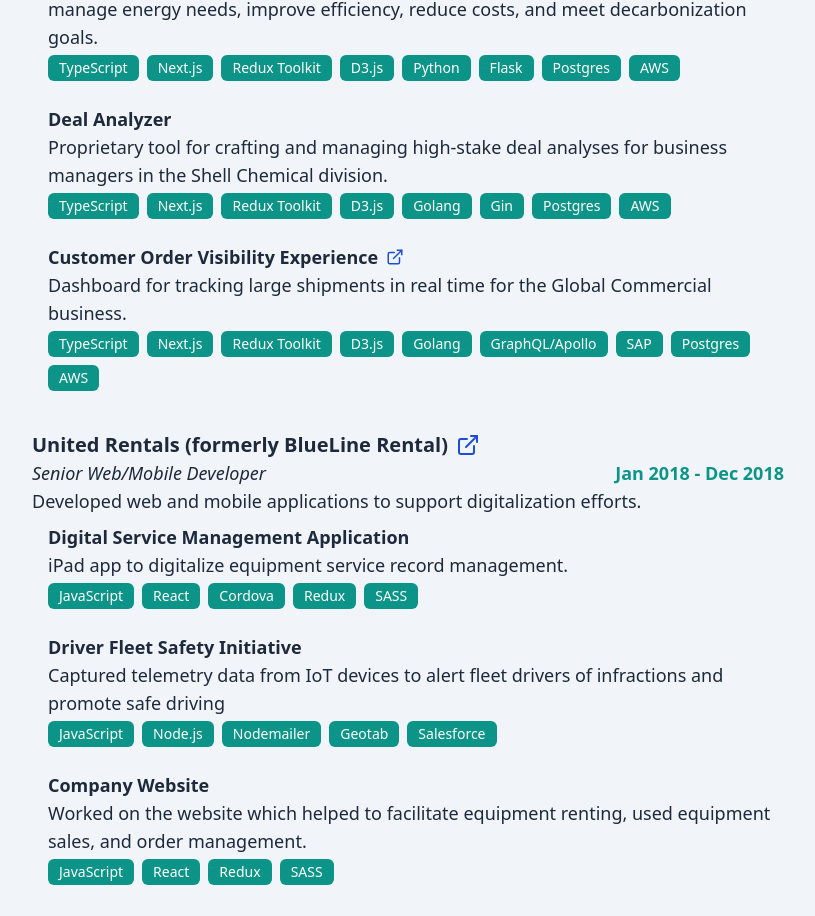
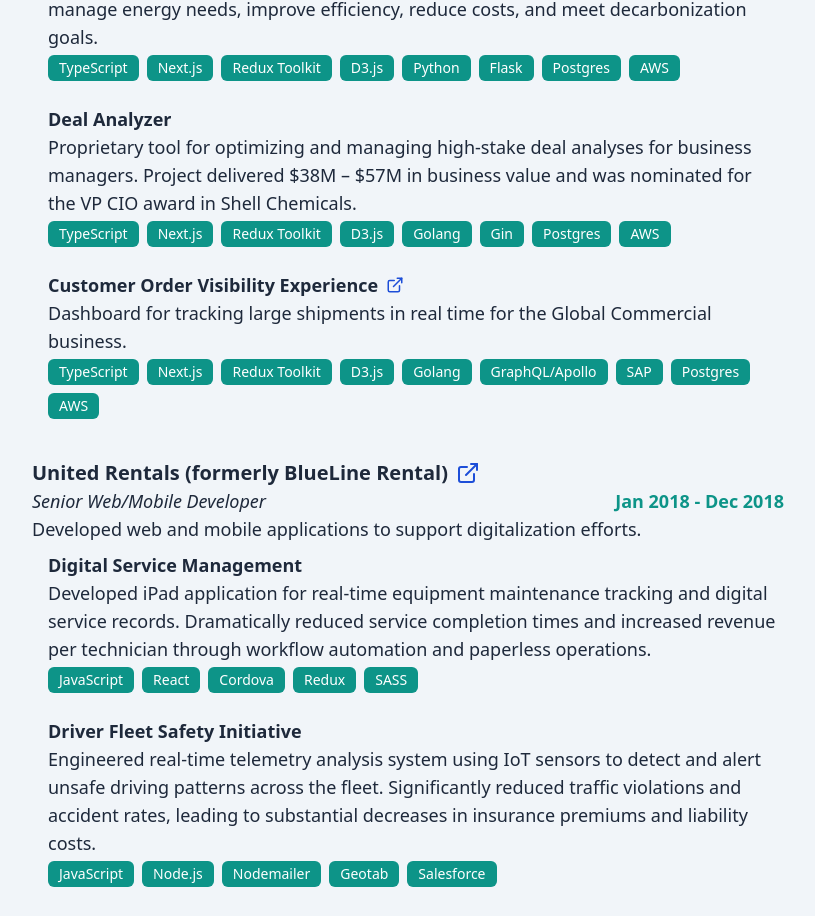
Before and after one commit to thechori/ryanteodoro.com-v2-frontend, a React (Vite) app: page / in a window 1280 px wide. Shown: the part 2073-2989 px from the top of the page, without its empty margins (424-1239 px from the left). Built offline with nearby package versions, Linux system fonts and the light colour scheme.

Commit message:
quick updates for BLR

```diff
--- a/src/App.tsx
+++ b/src/App.tsx
@@ -8,7 +8,7 @@ import Button from "./components/button";
 import { projects } from "./data/projects";
 import { experiences } from "./data/experiences";
 
-const MAX_EXPERIENCES_TO_SHOW = 4;
+const MAX_EXPERIENCES_TO_SHOW = 5;
 
 function App() {
   const [showAllExperiences, setShowAllExperiences] = useState(false);
--- a/src/data/experiences.ts
+++ b/src/data/experiences.ts
@@ -394,7 +394,7 @@ Stood up WordPress website alongside React SPA for marketing and SEO purposes --
             technicalElements: ["Frontend", "Backend"],
             role: "Tech Lead",
             description:
-              "Proprietary tool for crafting and managing high-stake deal analyses for business managers in the Shell Chemical division.",
+              "Proprietary tool for optimizing and managing high-stake deal analyses for business managers. Project delivered $38M – $57M in business value and was nominated for the VP CIO award in Shell Chemicals.",
             descriptionTechnical:
               "The frontend (React/Node.js) and backend (Golang/Gin) were both containerized in Docker and then deployed to Kubernetes clusters running in AWS managed by the dedicated platform team. Postgres DB via AWS RDS.",
             url: null,
@@ -473,11 +473,11 @@ Stood up WordPress website alongside React SPA for marketing and SEO purposes --
 
         projects: [
           {
-            name: "Digital Service Management Application",
+            name: "Digital Service Management",
             technicalElements: ["Mobile", "Backend"],
             role: "Individual Contributor",
             description:
-              "iPad app to digitalize equipment service record management.",
+              "Developed iPad application for real-time equipment maintenance tracking and digital service records. Dramatically reduced service completion times and increased revenue per technician through workflow automation and paperless operations.",
             descriptionTechnical: "",
             url: null,
             relatedLinks: [],
@@ -508,7 +508,7 @@ Stood up WordPress website alongside React SPA for marketing and SEO purposes --
               "Salesforce"
             ],
             description:
-              "Captured telemetry data from IoT devices to alert fleet drivers of infractions and promote safe driving",
+              "Engineered real-time telemetry analysis system using IoT sensors to detect and alert unsafe driving patterns across the fleet. Significantly reduced traffic violations and accident rates, leading to substantial decreases in insurance premiums and liability costs.",
             descriptionTechnical:
               "Consumed historical geolocation and telemetry data from drivers to analyze driver infractions (e.g., speeding), summarize information, then send weekly emails notifying them. Integration with Salesforce was required because the third-party system API did not return data in a format that allowed for native relationships and associations between vehicles and drivers.",
             languages: ["JavaScript", "SQL"],
@@ -527,7 +527,7 @@ Stood up WordPress website alongside React SPA for marketing and SEO purposes --
           {
             name: "Company Website",
             description:
-              "Worked on the website which helped to facilitate equipment renting, used equipment sales, and order management.",
+              "Delivered full-stack rental marketplace streamlining equipment rentals, used asset sales, and order processing. Significantly increased online booking conversion rates while reducing manual order processing overhead.",
             descriptionTechnical:
               "Worked on the React frontend which used Redux for state management and SCSS/SASS for styling. Application was deployed via in-house CI/CD pipeline using Jenkins. ",
             accomplishments: [],
```
